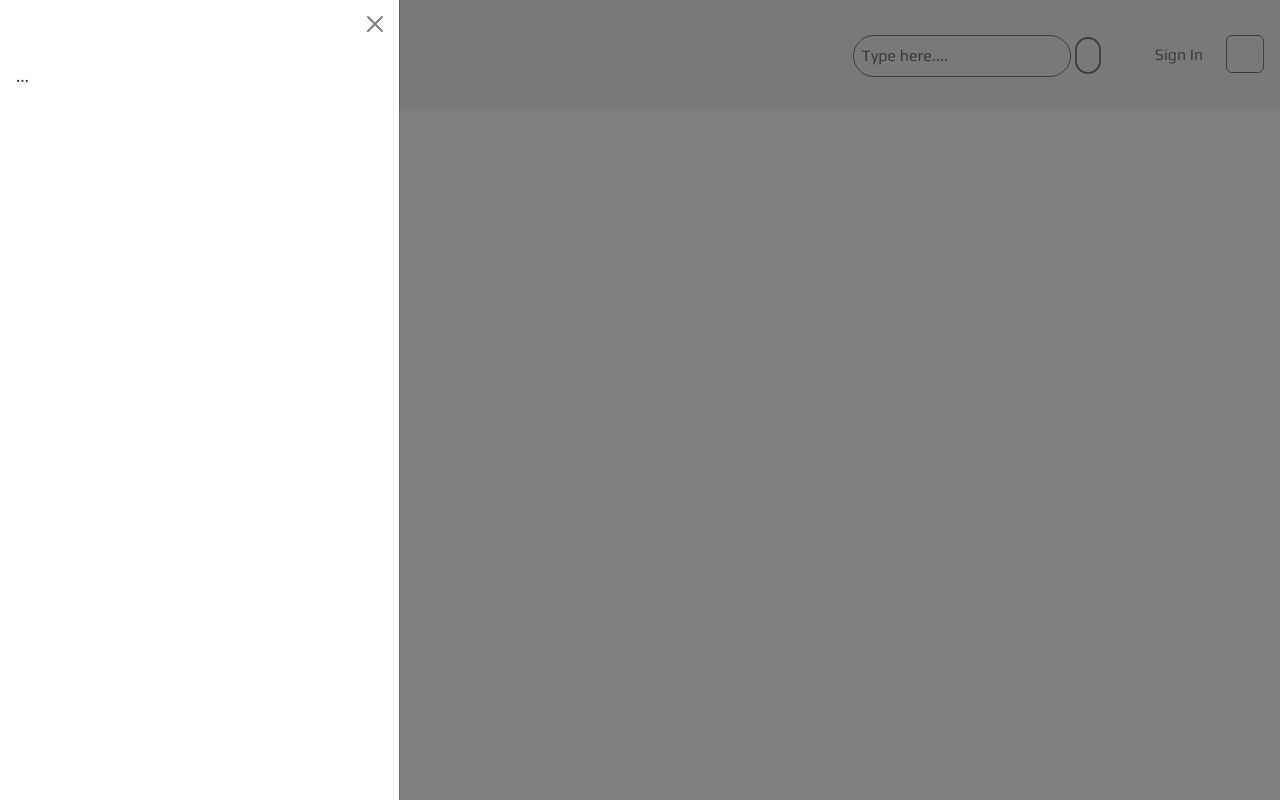
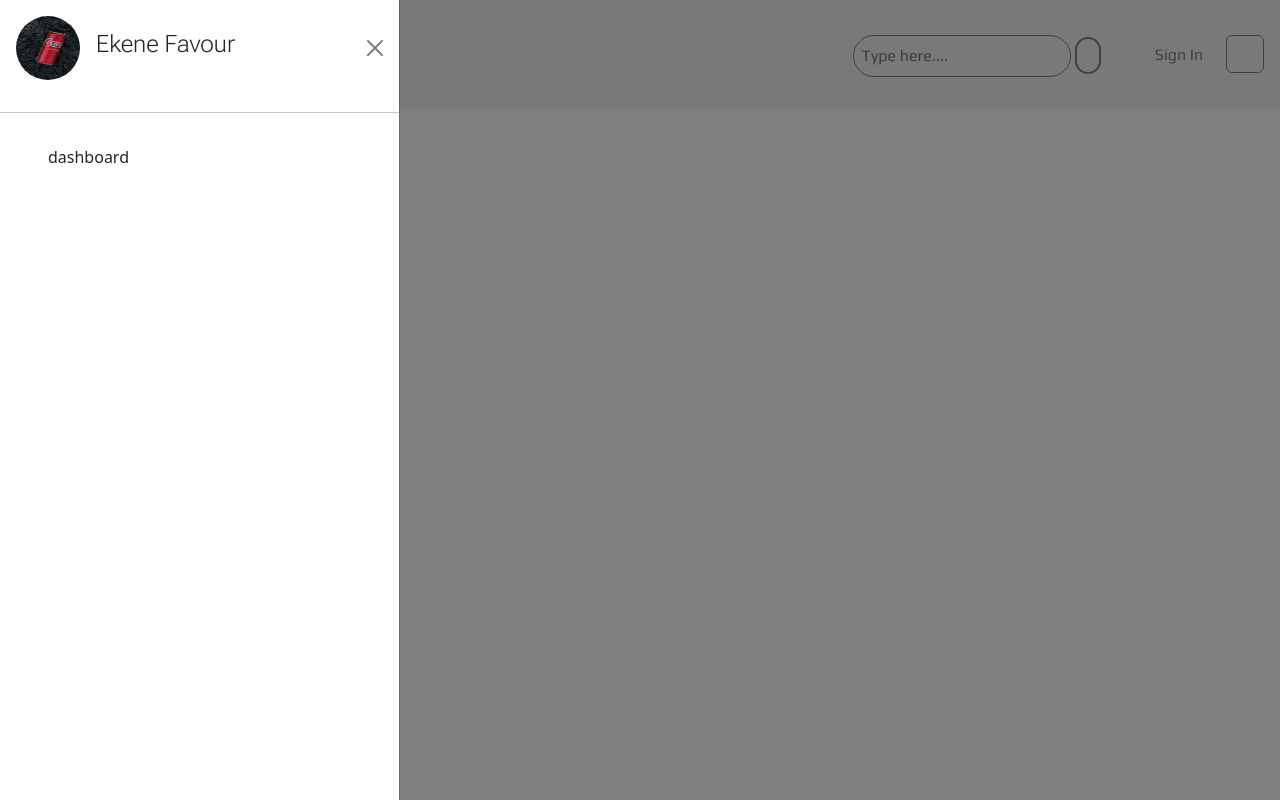
Before and after one commit to ekene2003/niitproject-ekenedrinks-, a PHP site: page /login/dashboard.php in a window 1280 px wide, after a click that opens the changed part. Run offline with PHP 8.4, Linux system fonts and the light colour scheme; some libraries are stand-ins or nearby versions; some web fonts are replaced.

Commit message:
done with the side bar

```diff
--- a/assets/css/style.css
+++ b/assets/css/style.css
@@ -573,3 +573,18 @@ font-family: 'Play', sans-serif;
 .signup-dash svg{
      height: 1.2rem;
 }
+.profile-wrap{
+     display: flex;
+     align-items: center;
+     gap: 1rem;
+}
+.profile-pic{
+     width:4rem;
+     height:4rem;
+     border-radius: 50%;
+}
+.profile-name{
+     font-size: 1.5rem;
+     font-family: 'Roboto Flex', sans-serif;
+
+}
--- a/dashboard.php
+++ b/dashboard.php
@@ -22,11 +22,20 @@ require_once('./includes/header.php');
       <button class='btn dashboard-toggle ms-4' type='button' data-bs-toggle='offcanvas' data-bs-target='#offcanvasRight' aria-controls='offcanvasRight'><i class="fa fa-bars"></i></button>
       <div class='offcanvas offcanvas-start' tabindex='-1' id='offcanvasRight' aria-labelledby='offcanvasRightLabel'>
         <div class='offcanvas-header'>
-          <h5 class='offcanvas-title' id='offcanvasRightLabel'></h5>
+          <div class="profile-wrap">
+          <img src="./assets/images/pexels-ali-pli-14650660.jpg" id='offcanvasRightLabel' alt="" class="profile-pic">
+          <h5 class='profile-name'>Ekene Favour</h5>
+          </div>
           <button type='button' class='btn-close' data-bs-dismiss='offcanvas' aria-label='Close'></button>
         </div>
+        <hr>
         <div class='offcanvas-body'>
-          ...
+          <ul class="dashboard-pages">
+            <li>dashboard</li>
+            <li></li>
+            <li></li>
+            <li></li>
+          </ul>
         </div>
       </div>
     </div>
```
